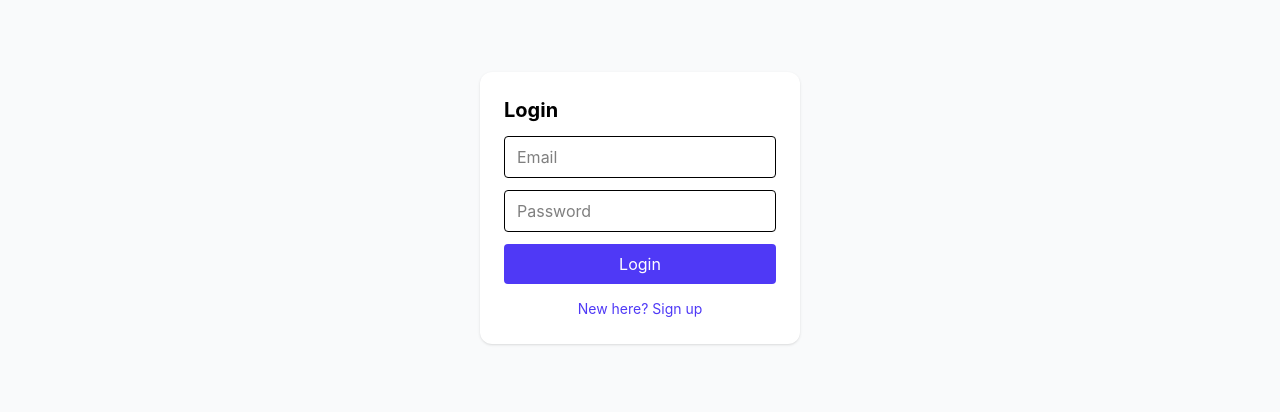
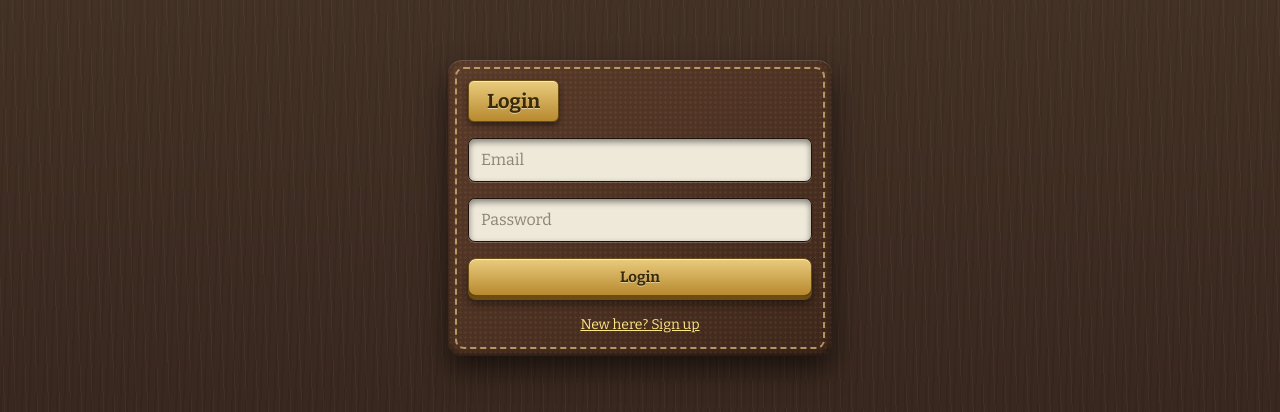
Before and after one commit to CoderHere07/expense-tracker, a React (Vite) app: page / in a window 1280 px wide. Shown: the part 192-604 px from the top of the page. Built offline with nearby package versions, Linux system fonts and the light colour scheme.

Commit message:
update UI

```diff
--- a/src/components/ErrorBoundary.jsx
+++ b/src/components/ErrorBoundary.jsx
@@ -10,10 +10,9 @@ export default class ErrorBoundary extends Component {
   render() {
     if (this.state.hasError) {
       return (
-        <div role="alert" className="p-8 text-center">
-          <h2 className="text-xl font-bold">Something went wrong</h2>
-          <button className="mt-3 rounded bg-indigo-600 px-4 py-2 text-white"
-            onClick={() => this.setState({ hasError: false })}>
+        <div role="alert" className="sk-ledger mx-auto mt-16 max-w-md text-center">
+          <h2 className="mb-3 text-xl font-bold">Something went wrong</h2>
+          <button className="sk-brass" onClick={() => this.setState({ hasError: false })}>
             Try again
           </button>
         </div>
--- a/src/components/ExpenseDetailsModal.jsx
+++ b/src/components/ExpenseDetailsModal.jsx
@@ -1,14 +1,14 @@
 export default function ExpenseDetailsModal({ expense, onClose }) {
   return (
-    <div className="fixed inset-0 flex items-center justify-center bg-black/40" onClick={onClose}>
-      <div role="dialog" aria-modal="true" className="w-80 rounded-xl bg-white p-6"
-        onClick={e => e.stopPropagation()}>
-        <h2 className="mb-3 text-lg font-bold">{expense.title}</h2>
+    <div className="fixed inset-0 flex items-center justify-center bg-black/60 p-4" onClick={onClose}>
+      <div role="dialog" aria-modal="true" aria-label="Expense details"
+        className="sk-slip w-full max-w-sm" onClick={e => e.stopPropagation()}>
+        <h2 className="mb-3 border-b-2 border-dashed border-stone-400 pb-2 text-lg font-bold">{expense.title}</h2>
         <p>Amount: Rs {expense.amount.toLocaleString()}</p>
         <p>Category: {expense.category}</p>
         <p>Date: {expense.date}</p>
-        <p className="text-xs text-gray-500">ID: {expense.id}</p>
-        <button className="mt-4 rounded bg-gray-800 px-4 py-2 text-white" onClick={onClose}>Close</button>
+        <p className="text-xs text-stone-500">ID: {expense.id}</p>
+        <button className="sk-brass mt-5" onClick={onClose}>Close</button>
       </div>
     </div>
   );
--- a/src/components/ExpenseItem.jsx
+++ b/src/components/ExpenseItem.jsx
@@ -2,15 +2,22 @@ import { memo } from 'react';
 import styled from 'styled-components';
 import styles from './ExpenseItem.module.css';
 
+// styled-components: pressable brass / red enamel buttons
 const Button = styled.button`
+  margin-left: 8px;
   padding: 6px 12px;
-  margin-left: 6px;
-  border: none;
-  border-radius: 6px;
+  border: 1px solid ${({ $danger }) => ($danger ? '#5c1713' : '#6b4d14')};
+  border-radius: 7px;
   cursor: pointer;
-  color: #fff;
-  background: ${({ $danger }) => ($danger ? '#dc2626' : '#4f46e5')};
-  &:hover { opacity: 0.85; }
+  font: 700 14px var(--ui);
+  color: ${({ $danger }) => ($danger ? '#fff1ee' : '#3a2a08')};
+  background: ${({ $danger }) =>
+    $danger
+      ? 'linear-gradient(180deg, #c9483f, #8f2520)'
+      : 'linear-gradient(180deg, #e9cc7e, #b8892f)'};
+  box-shadow: 0 3px 0 ${({ $danger }) => ($danger ? '#5c1713' : '#6b4d14')},
+    0 5px 6px rgba(0, 0, 0, 0.35), inset 0 1px 0 rgba(255, 255, 255, 0.45);
+  &:active { transform: translateY(2px); box-shadow: 0 1px 0 rgba(0, 0, 0, 0.5); }
 `;
 
 function ExpenseItem({ expense, onDelete, onDetails }) {
@@ -21,11 +28,12 @@ function ExpenseItem({ expense, onDelete, onDetails }) {
       <div>
         <div className={styles.title}>{title}</div>
         <div className={styles.date}>{date}</div>
-        <span className="mt-1 inline-block rounded-full bg-indigo-100 px-2 py-0.5 text-xs font-medium text-indigo-700">
+        {/* Tailwind: rubber-stamp category badge */}
+        <span className="mt-1 inline-block -rotate-2 rounded border-2 border-red-800/70 px-2 py-0.5 text-xs font-bold text-red-800/80">
           {category}
         </span>
       </div>
-      <div>
+      <div className={styles.right}>
         <span className={styles.amount}>Rs {amount.toLocaleString()}</span>
         <Button onClick={() => onDetails(expense)}>Details</Button>
         <Button $danger onClick={() => onDelete(id)}>Delete</Button>
--- a/src/components/ExpenseItem.module.css
+++ b/src/components/ExpenseItem.module.css
@@ -1,12 +1,29 @@
+/* Receipt slip: paper, torn bottom edge, dashed tear line */
 .card {
+  position: relative;
   display: flex;
   justify-content: space-between;
   align-items: center;
-  padding: 12px 16px;
-  border: 1px solid #e5e7eb;
-  border-radius: 10px;
-  background: #fff;
+  gap: 12px;
+  margin-bottom: 10px;
+  padding: 14px 18px;
+  background: linear-gradient(180deg, #fbfaf5, #f3f1ea);
+  color: #2b1d12;
+  font-family: var(--mono);
+  box-shadow: 0 6px 10px rgba(0, 0, 0, 0.45);
 }
-.title { font-weight: 600; }
-.date { font-size: 12px; color: #6b7280; }
-.amount { font-weight: 700; margin-right: 12px; }
+.card::after {
+  content: "";
+  position: absolute;
+  left: 0;
+  right: 0;
+  bottom: -6px;
+  height: 6px;
+  background: radial-gradient(circle at 5px -1px, transparent 5px, #f3f1ea 5.5px) repeat-x;
+  background-size: 10px 6px;
+}
+.title { font-size: 17px; font-weight: 700; }
+.date { font-size: 13px; color: #6b5d4d; }
+.right { display: flex; align-items: center; padding-left: 14px; border-left: 2px dashed #bdb6a4; }
+.amount { margin-right: 10px; font-size: 18px; font-weight: 700; }
+@media (max-width: 520px) { .card { flex-direction: column; align-items: flex-start; } .right { border-left: 0; padding-left: 0; } }
--- a/src/index.css
+++ b/src/index.css
@@ -1 +1,120 @@
+@import url("https://fonts.googleapis.com/css2?family=Bitter:wght@400;600;700&family=Share+Tech+Mono&display=swap");
 @import "tailwindcss";
+
+:root {
+  --walnut: #3b2a20;
+  --leather: #4a2f20;
+  --stitch: #d9b97a;
+  --paper: #f3f1ea;
+  --brass-hi: #e9cc7e;
+  --brass-lo: #b8892f;
+  --ink: #2b1d12;
+  --ui: "Bitter", Georgia, serif;
+  --mono: "Share Tech Mono", "Courier New", monospace;
+}
+
+body {
+  margin: 0;
+  min-height: 100vh;
+  font-family: var(--ui);
+  color: #f1e3c4;
+  background:
+    repeating-linear-gradient(92deg, rgba(0,0,0,.07) 0 2px, transparent 2px 7px),
+    repeating-linear-gradient(88deg, rgba(255,255,255,.03) 0 1px, transparent 1px 11px),
+    linear-gradient(180deg, #4a362a, #33231a);
+}
+
+:focus-visible { outline: 3px solid #ffe08a; outline-offset: 2px; }
+
+/* Leather panel with stitched edge */
+.sk-ledger {
+  position: relative;
+  padding: 20px;
+  border-radius: 14px;
+  background:
+    radial-gradient(rgba(255,255,255,.05) 1px, transparent 1.5px) 0 0 / 5px 5px,
+    linear-gradient(145deg, #5b3b29, var(--leather) 60%, #3d2619);
+  box-shadow: 0 14px 28px rgba(0,0,0,.55), inset 0 1px 0 rgba(255,255,255,.18), inset 0 -2px 6px rgba(0,0,0,.5);
+}
+.sk-ledger::before {
+  content: "";
+  position: absolute;
+  inset: 7px;
+  border: 2px dashed var(--stitch);
+  border-radius: 9px;
+  opacity: .75;
+  pointer-events: none;
+}
+.sk-ledger > * { position: relative; }
+
+/* Recessed field */
+.sk-input {
+  width: 100%;
+  padding: 9px 12px;
+  border: 1px solid #1f130b;
+  border-radius: 7px;
+  background: #efe9da;
+  color: var(--ink);
+  font-family: var(--ui);
+  box-shadow: inset 0 3px 6px rgba(0,0,0,.45), 0 1px 0 rgba(255,255,255,.2);
+}
+
+/* Brass push button */
+.sk-brass {
+  padding: 9px 18px;
+  border: 1px solid #6b4d14;
+  border-radius: 8px;
+  background: linear-gradient(180deg, var(--brass-hi), var(--brass-lo));
+  color: #3a2a08;
+  font: 700 15px var(--ui);
+  text-shadow: 0 1px 0 rgba(255,255,255,.45);
+  cursor: pointer;
+  box-shadow: 0 4px 0 #6b4d14, 0 8px 10px rgba(0,0,0,.45), inset 0 1px 0 rgba(255,255,255,.6);
+  transition: transform .08s, box-shadow .08s;
+}
+.sk-brass:active { transform: translateY(3px); box-shadow: 0 1px 0 #6b4d14, 0 3px 5px rgba(0,0,0,.45), inset 0 1px 0 rgba(255,255,255,.6); }
+
+/* Engraved nameplate */
+.sk-plate {
+  display: inline-block;
+  padding: 6px 18px;
+  border: 1px solid #6b4d14;
+  border-radius: 6px;
+  background: linear-gradient(180deg, var(--brass-hi), var(--brass-lo));
+  color: #3a2a08;
+  font-weight: 700;
+  text-shadow: 0 1px 0 rgba(255,255,255,.5);
+  box-shadow: 0 3px 6px rgba(0,0,0,.5), inset 0 1px 0 rgba(255,255,255,.6);
+}
+
+/* Calculator display in a metal bezel */
+.sk-bezel {
+  padding: 12px;
+  border-radius: 12px;
+  background: linear-gradient(145deg, #e3e3df, #8d8d89);
+  box-shadow: 0 10px 20px rgba(0,0,0,.5), inset 0 1px 0 #fff, inset 0 -2px 4px rgba(0,0,0,.4);
+}
+.sk-lcd {
+  padding: 12px 16px;
+  border-radius: 6px;
+  background: linear-gradient(180deg, #a9bb8a, #bccb9f);
+  color: #1d2915;
+  font-family: var(--mono);
+  box-shadow: inset 0 4px 10px rgba(0,0,0,.45);
+}
+.sk-lcd-label { font-size: 13px; opacity: .75; }
+.sk-lcd-value { font-size: 38px; text-shadow: 2px 2px 0 rgba(29,41,21,.15); }
+
+.sk-err { margin-top: 4px; color: #ffb4a8; font-size: 14px; }
+
+/* Paper slip for the details dialog */
+.sk-slip {
+  padding: 24px;
+  border-radius: 4px;
+  background: linear-gradient(180deg, #fbfaf5, var(--paper));
+  color: var(--ink);
+  font-family: var(--mono);
+  box-shadow: 0 18px 40px rgba(0,0,0,.6);
+}
+
+@media (prefers-reduced-motion: reduce) { .sk-brass { transition: none; } }
--- a/src/pages/AuthPage.jsx
+++ b/src/pages/AuthPage.jsx
@@ -1,7 +1,7 @@
 import { useState } from 'react';
 import { useForm } from 'react-hook-form';
 import { Navigate, useNavigate } from 'react-router-dom';
-import { useAuth } from '../auth/AuthContext.jsx';
+import { useAuth } from '../auth/AuthContext';
 
 export default function AuthPage() {
   const [isSignup, setIsSignup] = useState(false);
@@ -21,37 +21,33 @@ export default function AuthPage() {
     }
   };
 
-  const input = 'w-full rounded border px-3 py-2';
-
   return (
-    <div className="flex min-h-screen items-center justify-center bg-gray-50">
-      <form onSubmit={handleSubmit(onSubmit)} className="w-80 space-y-3 rounded-xl bg-white p-6 shadow">
-        <h1 className="text-xl font-bold">{isSignup ? 'Sign up' : 'Login'}</h1>
+    <div className="flex min-h-screen items-center justify-center p-4">
+      <form onSubmit={handleSubmit(onSubmit)} className="sk-ledger w-full max-w-sm space-y-4 p-8">
+        <h1 className="sk-plate text-xl">{isSignup ? 'Sign up' : 'Login'}</h1>
 
         {isSignup && (
           <div>
-            <input className={input} placeholder="Name" {...register('name', { required: 'Name required' })} />
-            {errors.name && <p className="text-sm text-red-600">{errors.name.message}</p>}
+            <input className="sk-input" placeholder="Name" aria-label="Name" {...register('name', { required: 'Name is required' })} />
+            {errors.name && <p className="sk-err">{errors.name.message}</p>}
           </div>
         )}
 
         <div>
-          <input className={input} placeholder="Email" {...register('email', { required: 'Email required' })} />
-          {errors.email && <p className="text-sm text-red-600">{errors.email.message}</p>}
+          <input className="sk-input" placeholder="Email" aria-label="Email" {...register('email', { required: 'Email is required' })} />
+          {errors.email && <p className="sk-err">{errors.email.message}</p>}
         </div>
 
         <div>
-          <input type="password" className={input} placeholder="Password"
-            {...register('password', { required: 'Password required', minLength: { value: 4, message: 'Min 4 chars' } })} />
-          {errors.password && <p className="text-sm text-red-600">{errors.password.message}</p>}
+          <input type="password" className="sk-input" placeholder="Password" aria-label="Password"
+            {...register('password', { required: 'Password is required', minLength: { value: 4, message: 'Password needs at least 4 characters' } })} />
+          {errors.password && <p className="sk-err">{errors.password.message}</p>}
         </div>
 
-        {serverError && <p className="text-sm text-red-600">{serverError}</p>}
+        {serverError && <p className="sk-err">{serverError}</p>}
 
-        <button className="w-full rounded bg-indigo-600 py-2 text-white">
-          {isSignup ? 'Create account' : 'Login'}
-        </button>
-        <button type="button" className="w-full text-sm text-indigo-600"
+        <button className="sk-brass w-full">{isSignup ? 'Create account' : 'Login'}</button>
+        <button type="button" className="w-full text-sm text-amber-200 underline"
           onClick={() => { setIsSignup(s => !s); setServerError(''); }}>
           {isSignup ? 'Already have an account? Login' : 'New here? Sign up'}
         </button>
```
Also changed, not shown: src/components/AddExpenseForm.jsx (+10 -10 lines).
